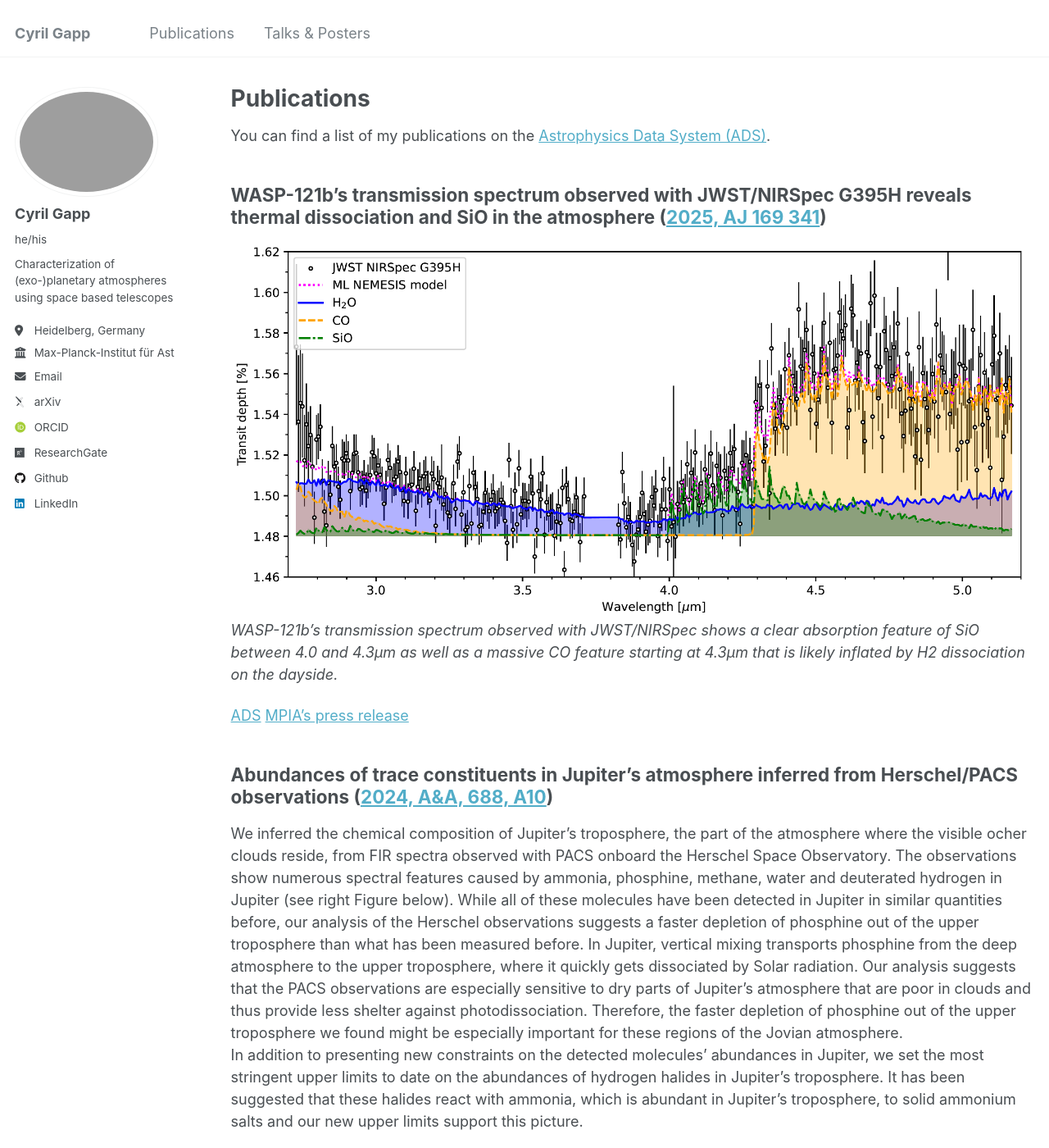
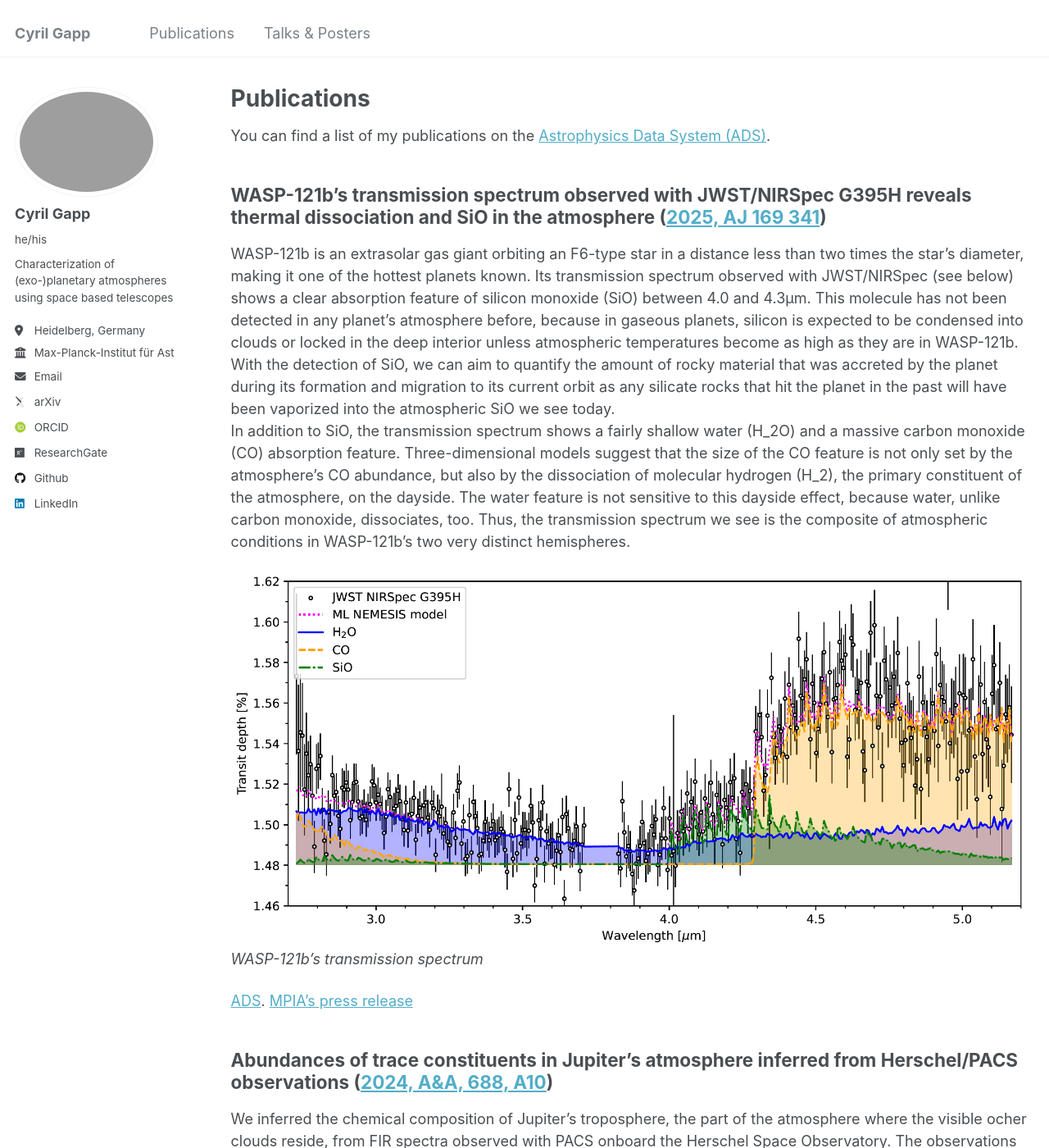
Before and after one commit to gapp-c/gapp-c.github.io, a Jekyll site: the page built from _pages/publications.md, in a window 1280 px wide and 1400 px high. Shown: the whole window at 82% size. Built offline with Jekyll 4.4.1, drawn with Linux system fonts in a browser that asks for light colours; some web fonts are replaced.

Commit message:
wasp121 update

```diff
--- a/_pages/publications.md
+++ b/_pages/publications.md
@@ -12,10 +12,13 @@ https://ui.adsabs.harvard.edu/search/fq=%7B!type%3Daqp%20v%3D%24fq_database%7D&f
 WASP-121b's transmission spectrum observed with JWST/NIRSpec G395H reveals thermal dissociation and SiO in the atmosphere ([2025, AJ 169 341](https://doi.org/10.3847/1538-3881/ad9c6e))
 ----------------------------------------------------------------------------
 
+WASP-121b is an extrasolar gas giant orbiting an F6-type star in a distance less than two times the star's diameter, making it one of the hottest planets known. Its transmission spectrum observed with JWST/NIRSpec (see below) shows a clear absorption feature of silicon monoxide (SiO) between 4.0 and 4.3µm. This molecule has not been detected in any planet's atmosphere before, because in gaseous planets, silicon is expected to be condensed into clouds or locked in the deep interior unless atmospheric temperatures become as high as they are in WASP-121b. With the detection of SiO, we can aim to quantify the amount of rocky material that was accreted by the planet during its formation and migration to its current orbit as any silicate rocks that hit the planet in the past will have been vaporized into the atmospheric SiO we see today.
+In addition to SiO, the transmission spectrum shows a fairly shallow water (H_2O) and a massive carbon monoxide (CO) absorption feature. Three-dimensional models suggest that the size of the CO feature is not only set by the atmosphere's CO abundance, but also by the dissociation of molecular hydrogen (H_2), the primary constituent of the atmosphere, on the dayside. The water feature is not sensitive to this dayside effect, because water, unlike carbon monoxide, dissociates, too. Thus, the transmission spectrum we see is the composite of atmospheric conditions in WASP-121b's two very distinct hemispheres.
+
 ![WASP-121b's transmission spectrum observed with JWST/NIRSpec](/images/w121b_transmission-spectrum.png)
-*WASP-121b's transmission spectrum observed with JWST/NIRSpec shows a clear absorption feature of SiO between 4.0 and 4.3µm as well as a massive CO feature starting at 4.3µm that is likely inflated by H2 dissociation on the dayside.*
+*WASP-121b's transmission spectrum*
 
-[ADS](https://ui.adsabs.harvard.edu/abs/2025arXiv250602199G/abstract)
+[ADS](https://ui.adsabs.harvard.edu/abs/2025arXiv250602199G/abstract).
 [MPIA's press release](https://www.mpia.de/aktuelles/wissenschaft/2025-03-wasp-121b)
 
 
@@ -38,5 +41,5 @@ In addition to presenting new constraints on the detected molecules' abundances
 
 </div>
 
-[ADS](https://ui.adsabs.harvard.edu/abs/2024A%26A...688A..10G/abstract)
+[ADS](https://ui.adsabs.harvard.edu/abs/2024A%26A...688A..10G/abstract).
 [Poster summary (presented at EPSC2024)](/files/epsc2024.pdf)
```
